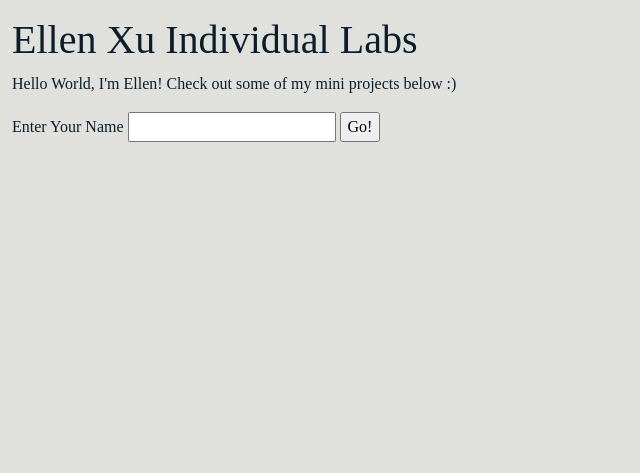
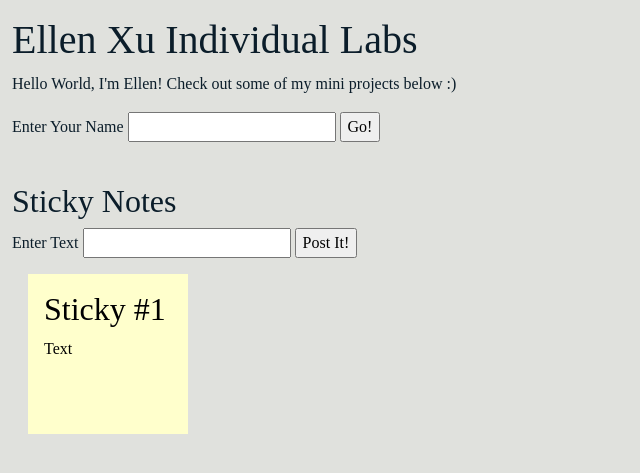
Before and after one commit to tonyhieu/p4-oompaloompas, a Flask app: page /ellen in a window 1280 px wide. Shown: the part 72-545 px from the top of the page, without its empty margins (0-640 px from the left). Run offline with Flask 2, Linux system fonts and the light colour scheme; some libraries are stand-ins or nearby versions.

Commit message:
added sticky note minilab

```diff
--- a/app.py
+++ b/app.py
@@ -40,12 +40,16 @@ def anthonyBinary():
 
 @app.route("/ellen", methods=['GET', 'POST'])
 def ellen():
-    if request.form:
+    if request.form.get("name"):
         name = request.form.get("name")
         if len(name) != 0:  # input field has content
             return render_template("individual/ellen.html", name=name)
+    if request.form.get("note"):
+        note = request.form.get("note")
+        if len(note) != 0:  # input field has content
+            return render_template("individual/ellen.html", note=note)
     # starting and empty input default
-    return render_template("individual/ellen.html", name="World")
+    return render_template("individual/ellen.html", name="World", note="Text")
 
 
 @app.route("/alice", methods=['GET', 'POST'])
--- a/templates/individual/ellen.html
+++ b/templates/individual/ellen.html
@@ -1,5 +1,22 @@
 {% extends "layouts/base.html" %}
 {% block content %}
+
+<style>
+    .stickyNote{
+        text-decoration:none;
+        color:#000;
+        background:#ffc;
+        display:block;
+        height:10em;
+        width:10em;
+        padding:1em;
+
+    }
+
+    .stickyNote{
+        margin:1em;
+    }
+</style>
 
 <h1>Ellen Xu Individual Labs</h1>
 <p>Hello {{name}}, I'm Ellen! Check out some of my mini projects below :) </p>
@@ -10,4 +27,18 @@
     <input type="submit" value="Go!">
 </form>
 
+<br>
+<h2>Sticky Notes</h2>
+
+<form action="/ellen" id="notes" method="POST" >
+    <label for="note">Enter Text</label>
+    <input name="note" id="note">
+    <input type="submit" value="Post It!">
+</form>
+
+<div class="stickyNote">
+    <h2>Sticky #1</h2>
+    <p>{{note}}</p>
+</div>
+
 {% endblock %}
```
